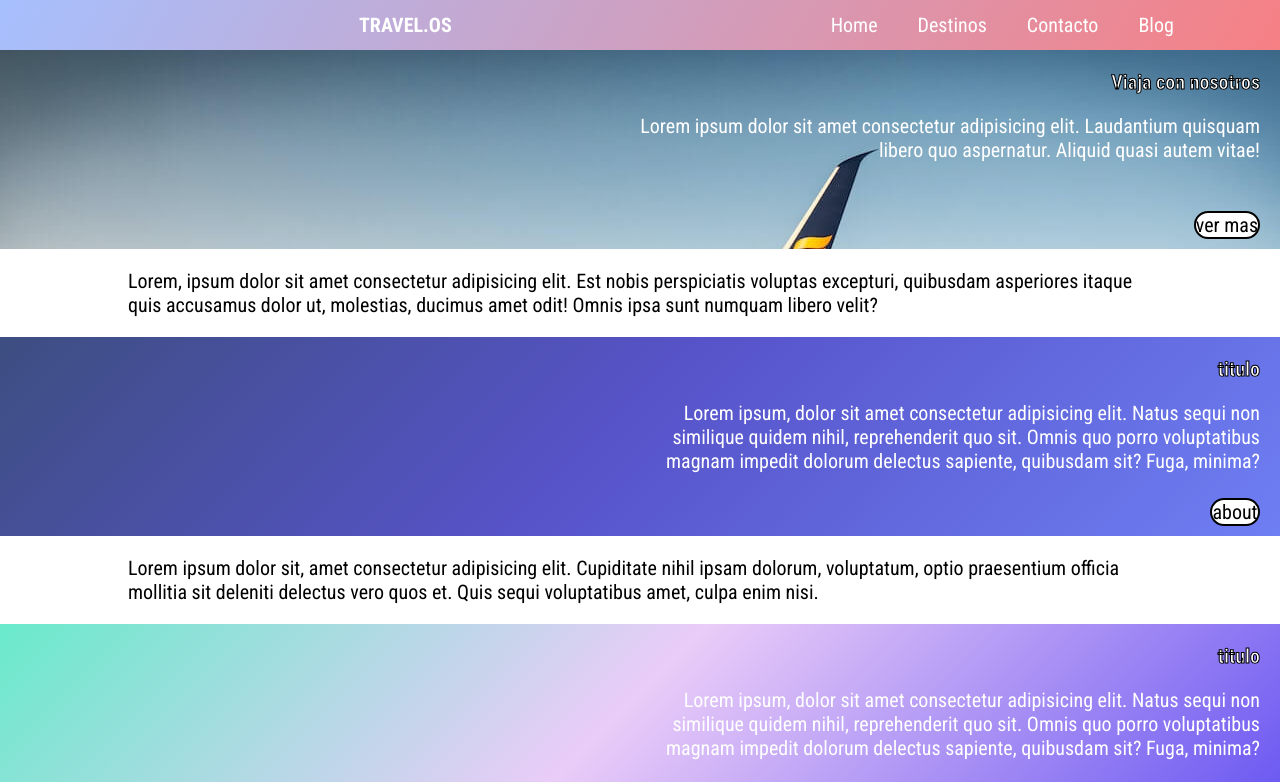
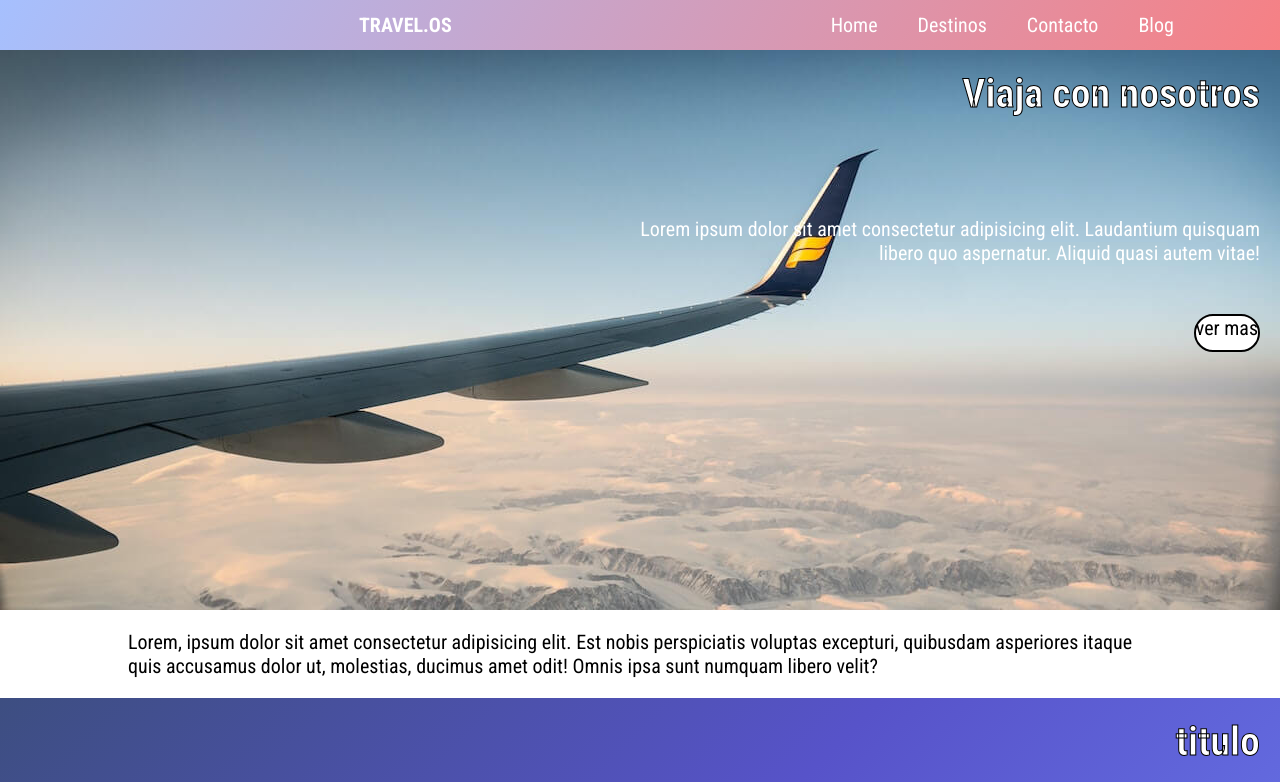
Before and after one commit to Forewn/forewn.github.io, a plain HTML site: page index.html in a window 1280 px wide. Shown: the top 782 px of the page. Drawn offline with Linux system fonts and the light colour scheme.

Commit message:
maintenance

```diff
--- /dev/null
+++ b/css/index-desktop.css
@@ -0,0 +1,11 @@
+.banner{
+    height: 70vh;
+}
+
+.banner h1{
+    font-size: 4rem;
+}
+
+.banner p{
+    margin-top: 10vh;
+}
--- a/css/index.css
+++ b/css/index.css
@@ -4,7 +4,7 @@ html{
 
 .banner{
     width: 100% ;
-    height: 30%;
+    height: 30vh;
     color: white;
     display: flex;
     flex-direction: column;
@@ -29,6 +29,7 @@ html{
 }
 
 .banner h1{
+    font-size: 100%;
     padding-top: 20px;
     padding-right: 20px;
     font-size: 2rem;
--- a/index.html
+++ b/index.html
@@ -8,13 +8,14 @@
     <link rel="stylesheet" href="./css/index.css">
     <link rel="stylesheet" href="./css/tablet.css" media="screen and (min-width : 600px)">
     <link rel="stylesheet" href="./css/desktop.css" media="screen and (min-width : 800px)">
+    <link rel="stylesheet" href="./css/index-desktop.css" media="screen and (min-width : 800px)">
     <link rel="preconnect" href="https://fonts.googleapis.com">
     <link rel="preconnect" href="https://fonts.gstatic.com" crossorigin>
     <link href="https://fonts.googleapis.com/css2?family=Roboto+Condensed:wght@300;400;700&display=swap" rel="stylesheet">
 </head>
 <body>
     <header >
-        <div class="mainbar">
+        <div class="mainbar" id="mainbar">
             <nav class="navmobile">
                 <img src="img/menu.png" alt="menu" class="menubtn">
             </nav>
@@ -33,7 +34,7 @@
     <section class="navmobile-options-background">
         <div class="navmobile-options">
             <ul>
-                <a href="./index.html"><li>
+                <a href="#banner1"><li>
                     <img src="./img/home.png" alt="home">
                     Home
                 </li></a>
@@ -48,7 +49,7 @@
         <section class="banner" id="banner1">
             <h1>Viaja con nosotros</h1>
             <p>Lorem ipsum dolor sit amet consectetur adipisicing elit. Laudantium quisquam libero quo aspernatur. Aliquid quasi autem vitae!</p>
-            <a href="#banner2"><div class="infobtn">ver mas</div></a>
+            <a href="#banner2" class="infobtn"><div>ver mas</div></a>
         </section>
         <p>Lorem, ipsum dolor sit amet consectetur adipisicing elit. Est nobis perspiciatis voluptas excepturi, quibusdam asperiores itaque quis accusamus dolor ut, molestias, ducimus amet odit! Omnis ipsa sunt numquam libero velit?</p>
         <section class="banner" id="banner2">
```
